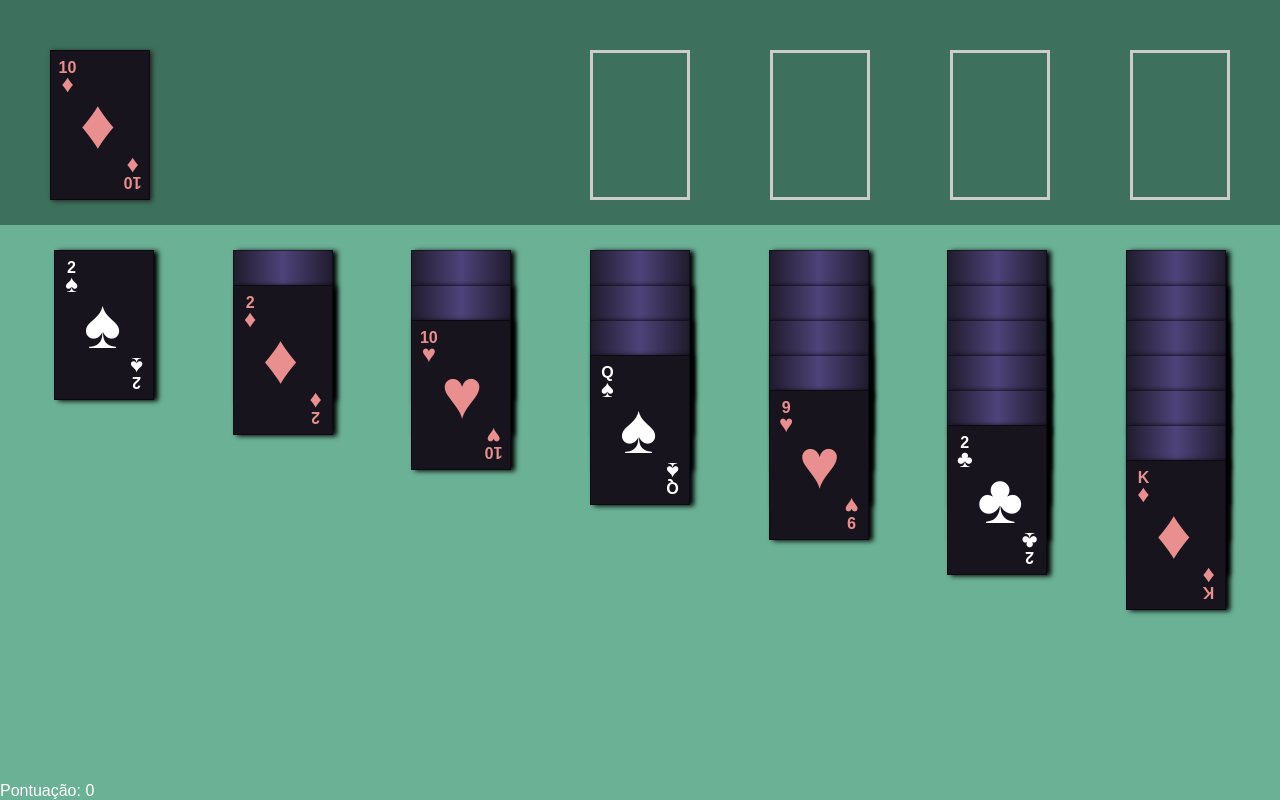
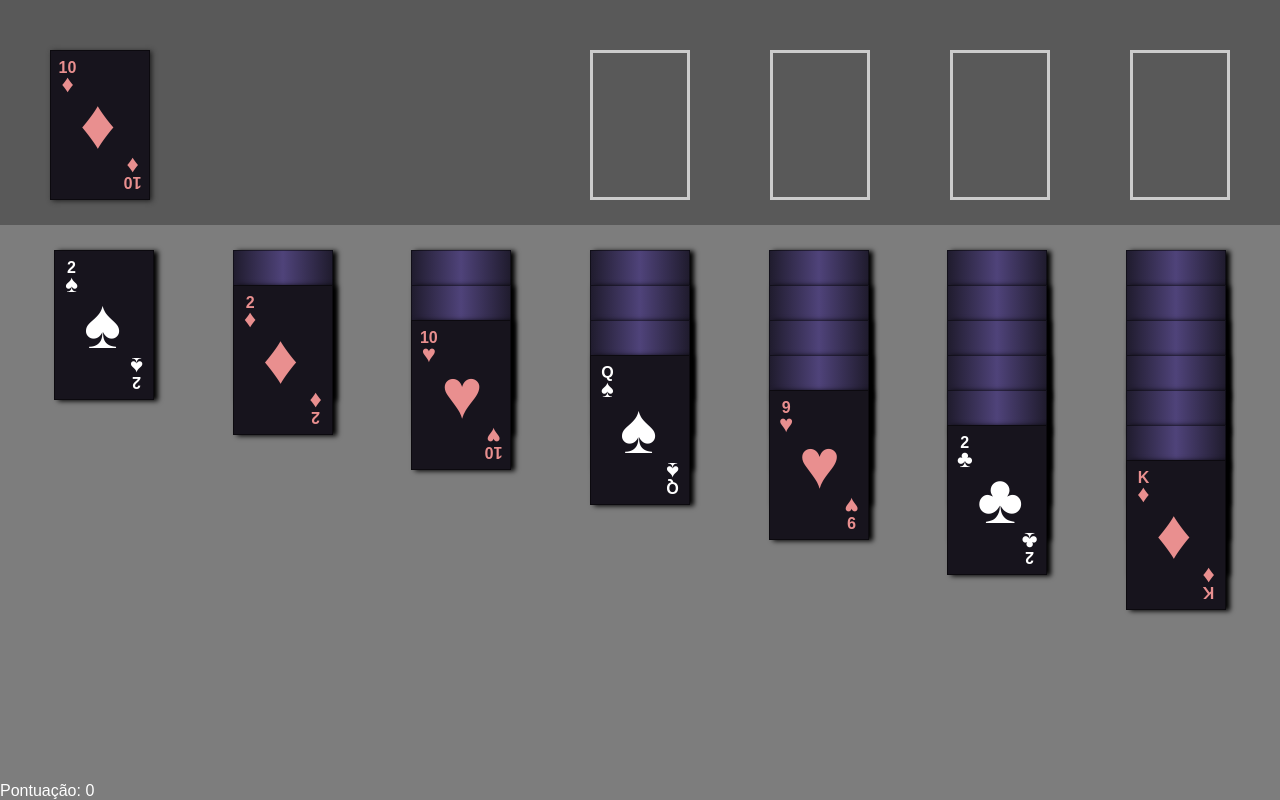
Before and after one commit to TeckRubo/jogo-de-cartas, a plain HTML site: page index.html in a window 1280 px wide. Drawn offline with Linux system fonts and the light colour scheme.

Commit message:
mudei cores do fundo

```diff
--- a/css/board.css
+++ b/css/board.css
@@ -9,13 +9,16 @@ html, body { width: 100%; height: 100%; }
     /* background-color: rgb(10, 100, 10);     */
     background-color: #6bb196;
     /* background-color: #100e17; */
+    background-color: #7d7d7d;
+
 }
 .board-top {
     width: 100%;
     padding: 50px 50px 25px 50px;
     display: flex;
     justify-content: space-between;
-    background: #3e715d;
+    /* background: #3e715d; */
+    background: #595959;
     margin-bottom: 25px;
 }
 
```
